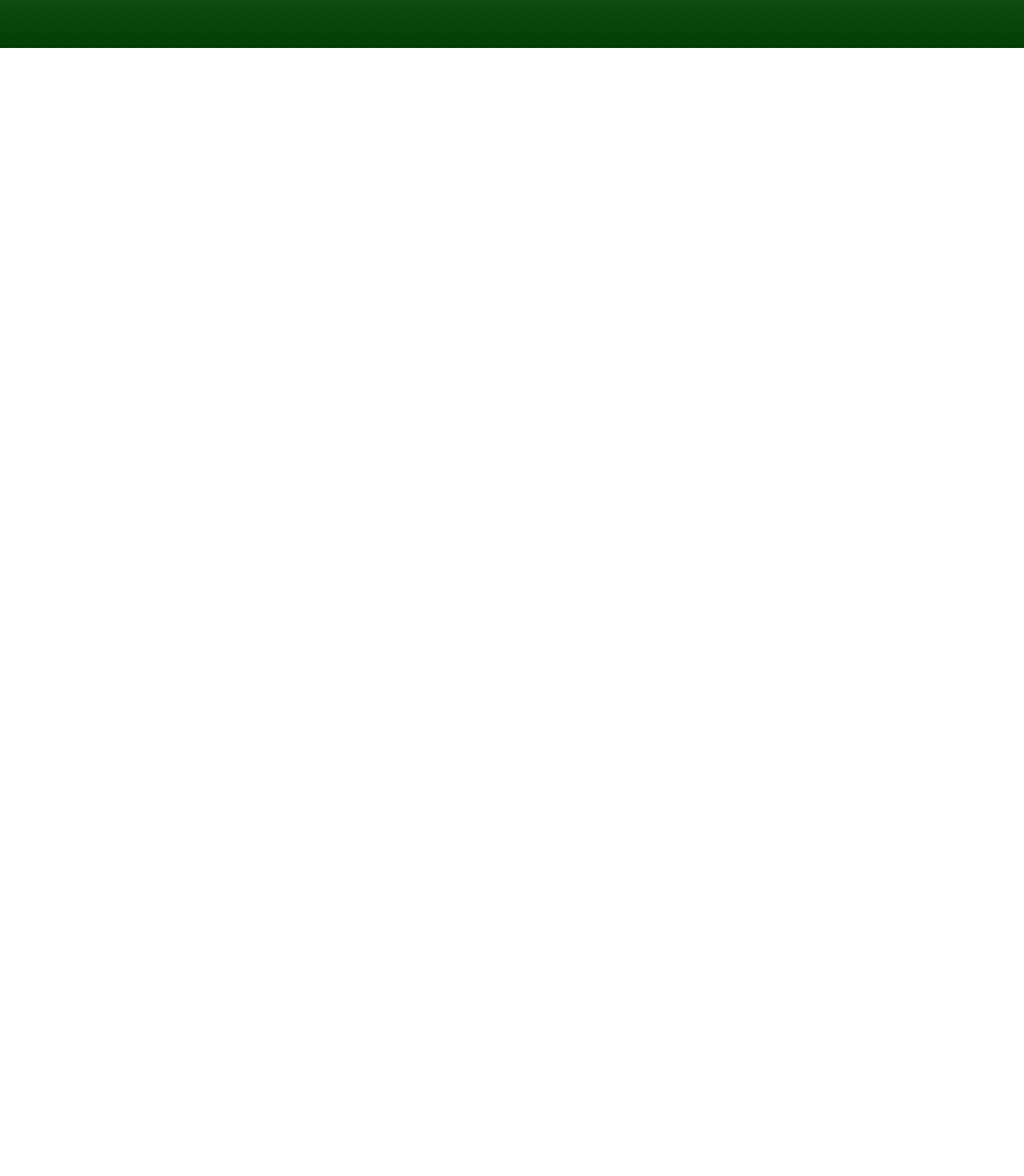
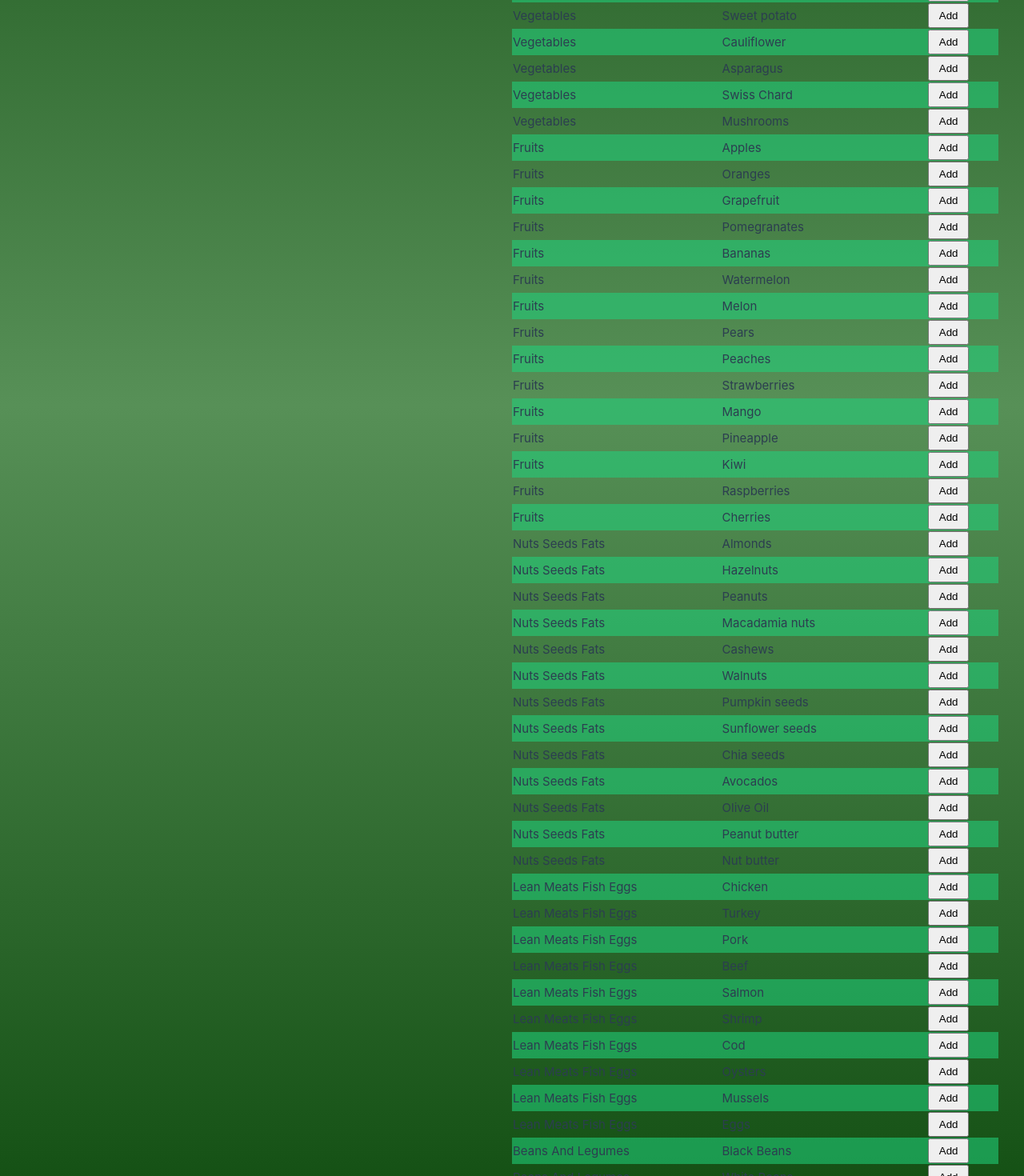
Before and after one commit to MVizba/MyFridge, a Vue app: page /about in a window 1280 px wide. Shown: the part 740-2210 px from the top of the page at 80% size. Before the commit the page ends 800 px from the top, so only its background shows below. Built offline with nearby package versions, Linux system fonts and the light colour scheme.

Commit message:
:construction: Update healthy food list

```diff
--- a/src/components/HealthyFood.vue
+++ b/src/components/HealthyFood.vue
@@ -33,7 +33,77 @@ export default defineComponent({
         { type: 'Whole Grains', name: 'Wheat' },
         { type: 'Whole Grains', name: 'Wholegrain rice' },
         { type: 'Whole Grains', name: 'Quinoa' },
-
+        { type: 'Whole Grains', name: 'Farro' },
+        { type: 'Whole Grains', name: 'Bulgur wheat' },
+        { type: 'Whole Grains', name: 'Barley' },
+        { type: 'Whole Grains', name: 'Wholegrain bread' },
+        { type: 'Vegetables', name: 'Tomatoes' },
+        { type: 'Vegetables', name: 'Cucumber' },
+        { type: 'Vegetables', name: 'Zucchini' },
+        { type: 'Vegetables', name: 'Eggplant' },
+        { type: 'Vegetables', name: 'Bell peppers' },
+        { type: 'Vegetables', name: 'Carrots' },
+        { type: 'Vegetables', name: 'Onions' },
+        { type: 'Vegetables', name: 'Garlic' },
+        { type: 'Vegetables', name: 'Spinach' },
+        { type: 'Vegetables', name: 'Kale' },
+        { type: 'Vegetables', name: 'Swiss Chard' },
+        { type: 'Vegetables', name: 'Bok Choy' },
+        { type: 'Vegetables', name: 'Lettuve' },
+        { type: 'Vegetables', name: 'Broccoli' },
+        { type: 'Vegetables', name: 'Sweet potato' },
+        { type: 'Vegetables', name: 'Cauliflower' },
+        { type: 'Vegetables', name: 'Asparagus' },
+        { type: 'Vegetables', name: 'Swiss Chard' },
+        { type: 'Vegetables', name: 'Mushrooms' },
+        { type: 'Fruits', name: 'Apples' },
+        { type: 'Fruits', name: 'Oranges' },
+        { type: 'Fruits', name: 'Grapefruit' },
+        { type: 'Fruits', name: 'Pomegranates' },
+        { type: 'Fruits', name: 'Bananas' },
+        { type: 'Fruits', name: 'Watermelon' },
+        { type: 'Fruits', name: 'Melon' },
+        { type: 'Fruits', name: 'Pears' },
+        { type: 'Fruits', name: 'Peaches' },
+        { type: 'Fruits', name: 'Strawberries' },
+        { type: 'Fruits', name: 'Mango' },
+        { type: 'Fruits', name: 'Pineapple' },
+        { type: 'Fruits', name: 'Kiwi' },
+        { type: 'Fruits', name: 'Raspberries' },
+        { type: 'Fruits', name: 'Cherries' },
+        { type: 'Nuts Seeds Fats', name: 'Almonds' },
+        { type: 'Nuts Seeds Fats', name: 'Hazelnuts' },
+        { type: 'Nuts Seeds Fats', name: 'Peanuts' },
+        { type: 'Nuts Seeds Fats', name: 'Macadamia nuts' },
+        { type: 'Nuts Seeds Fats', name: 'Cashews' },
+        { type: 'Nuts Seeds Fats', name: 'Walnuts' },
+        { type: 'Nuts Seeds Fats', name: 'Pumpkin seeds' },
+        { type: 'Nuts Seeds Fats', name: 'Sunflower seeds' },
+        { type: 'Nuts Seeds Fats', name: 'Chia seeds' },
+        { type: 'Nuts Seeds Fats', name: 'Avocados' },
+        { type: 'Nuts Seeds Fats', name: 'Olive Oil' },
+        { type: 'Nuts Seeds Fats', name: 'Peanut butter' },
+        { type: 'Nuts Seeds Fats', name: 'Nut butter' },
+        { type: 'Lean Meats Fish Eggs', name: 'Chicken' },
+        { type: 'Lean Meats Fish Eggs', name: 'Turkey' },
+        { type: 'Lean Meats Fish Eggs', name: 'Pork' },
+        { type: 'Lean Meats Fish Eggs', name: 'Beef' },
+        { type: 'Lean Meats Fish Eggs', name: 'Salmon' },
+        { type: 'Lean Meats Fish Eggs', name: 'Shrimp' },
+        { type: 'Lean Meats Fish Eggs', name: 'Cod' },
+        { type: 'Lean Meats Fish Eggs', name: 'Oysters' },
+        { type: 'Lean Meats Fish Eggs', name: 'Mussels' },
+        { type: 'Lean Meats Fish Eggs', name: 'Eggs' },
+        { type: 'Beans And Legumes', name: 'Black Beans' },
+        { type: 'Beans And Legumes', name: 'White Beans' },
+        { type: 'Beans And Legumes', name: 'Kidney Beans' },
+        { type: 'Beans And Legumes', name: 'Lentils' },
+        { type: 'Beans And Legumes', name: 'Chickpeas' },
+        { type: 'Beans And Legumes', name: 'Split Peas' },
+        { type: 'Dairy', name: 'Milk' },
+        { type: 'Dairy', name: 'Yogurt' },
+        { type: 'Dairy', name: 'Greek Yogurt' },
+        { type: 'Dairy', name: 'Unprocessed Cheese' },
       ],
     };
   },
```
Also changed, not shown: src/components/icons/add.svg (deleted).
